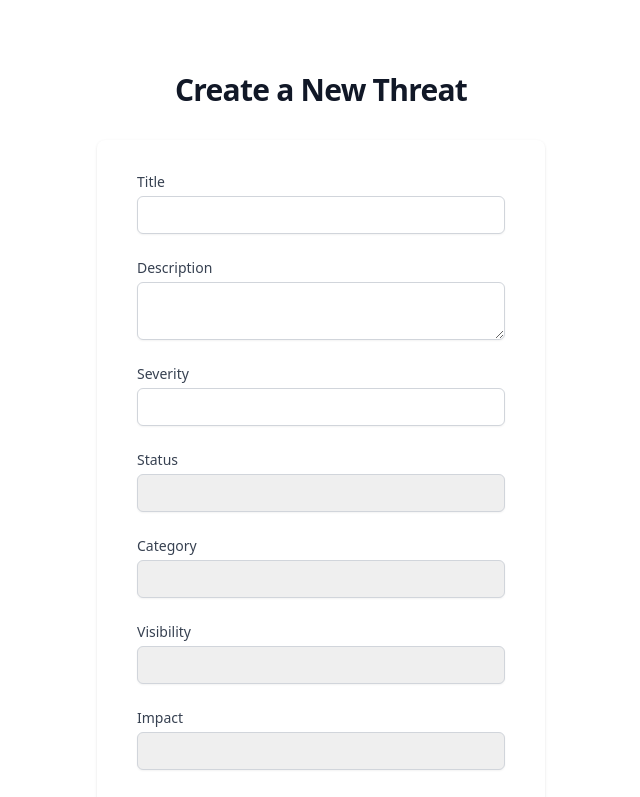
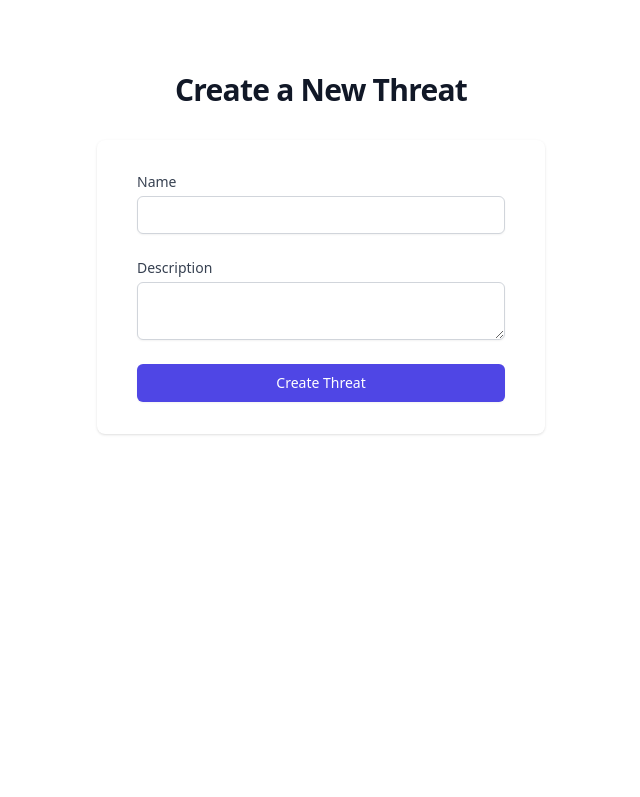
Before and after one commit to Patossium/Frontendas, a Nuxt app in the folder Frontendas/: page /createThreat in a window 1280 px wide. Shown: the top 797 px of the page, without its empty margins (319-959 px from the left). Built offline with nearby package versions, Linux system fonts and the light colour scheme.

Commit message:
updating

```diff
--- a/Frontendas/components/createThreat.vue
+++ b/Frontendas/components/createThreat.vue
@@ -9,9 +9,9 @@
           <form @submit.prevent="handleCreateThreat" class="space-y-6">
             <!-- Title -->
             <div>
-              <label for="title" class="block text-sm font-medium text-gray-700">Title</label>
+              <label for="title" class="block text-sm font-medium text-gray-700">Name</label>
               <div class="mt-1">
-                <input id="title" v-model="Title" name="title" type="text" required class="block w-full appearance-none rounded-md border border-gray-300 px-3 py-2 placeholder-gray-400 shadow-sm focus:border-indigo-500 focus:outline-none focus:ring-indigo-500 sm:text-sm" />
+                <input id="title" v-model="Name" name="name" type="text" required class="block w-full appearance-none rounded-md border border-gray-300 px-3 py-2 placeholder-gray-400 shadow-sm focus:border-indigo-500 focus:outline-none focus:ring-indigo-500 sm:text-sm" />
               </div>
             </div>
 
@@ -19,99 +19,10 @@
             <div>
               <label for="description" class="block text-sm font-medium text-gray-700">Description</label>
               <div class="mt-1">
-                <textarea id="description" v-model="Description" name="description" required class="block w-full appearance-none rounded-md border border-gray-300 px-3 py-2 placeholder-gray-400 shadow-sm focus:border-indigo-500 focus:outline-none focus:ring-indigo-500 sm:text-sm"></textarea>
+                <textarea id="description" v-model="Description" name="description" type="text" required class="block w-full appearance-none rounded-md border border-gray-300 px-3 py-2 placeholder-gray-400 shadow-sm focus:border-indigo-500 focus:outline-none focus:ring-indigo-500 sm:text-sm"></textarea>
               </div>
             </div>
 
-            <!-- Date fields -->
-
-            <!-- Severity -->
-            <div>
-              <label for="severity" class="block text-sm font-medium text-gray-700">Severity</label>
-              <div class="mt-1">
-                <input id="severity" v-model="Severity" name="severity" type="number" required class="block w-full appearance-none rounded-md border border-gray-300 px-3 py-2 placeholder-gray-400 shadow-sm focus:border-indigo-500 focus:outline-none focus:ring-indigo-500 sm:text-sm" />
-              </div>
-            </div>
-
-            <!-- Status -->
-            <div>
-              <label for="status" class="block text-sm font-medium text-gray-700">Status</label>
-              <div class="mt-1">
-                <select id="status" v-model="Status" name="status" required class="block w-full appearance-none rounded-md border border-gray-300 px-3 py-2 placeholder-gray-400 shadow-sm focus:border-indigo-500 focus:outline-none focus:ring-indigo-500 sm:text-sm">
-                  <option value="Open">Open</option>
-                  <option value="Closed">Closed</option>
-                  <option value="UnderInvestigation">Under Investigation</option>
-                </select>
-              </div>
-            </div>
-
-            <!-- Category -->
-            <div>
-              <label for="category" class="block text-sm font-medium text-gray-700">Category</label>
-              <div class="mt-1">
-                <select id="category" v-model="Category" name="category" required class="block w-full appearance-none rounded-md border border-gray-300 px-3 py-2 placeholder-gray-400 shadow-sm focus:border-indigo-500 focus:outline-none focus:ring-indigo-500 sm:text-sm">
-                  <option value="Malware">Malware</option>
-                  <option value="Phishing">Phishing</option>
-                  <option value="Ransomware">Ransomware</option>
-                  <option value="InsiderThreat">Insider Threat</option>
-                  <option value="SocialEngineering">Social Engineering</option>
-                  <option value="DoS">DoS</option>
-                  <option value="DDoS">DDoS</option>
-                  <option value="AdvancedPersistentThreat">Advanced Persistent Threat</option>
-                  <option value="SupplyChainAttack">Supply Chain Attack</option>
-                  <option value="ZeroDayExploit">Zero Day Exploit</option>
-                  <option value="CredentialBasedThreat">Credential Based Threat</option>
-                  <option value="IoTThreat">IoT Threat</option>
-                  <option value="ManInTheMiddleAttack">Man In The Middle Attack</option>
-                  <option value="DataBreach">Data Breach</option>
-                  <option value="CloudSecurity">Cloud Security</option>
-                  <option value="Cryptojacking">Cryptojacking</option>
-                  <option value="PhysicalThreat">Physical Threat</option>
-                  <option value="WeakConfiguration">Weak Configuration</option>
-                  <option value="EmailThreat">Email Threat</option>
-                  <option value="MobileThreat">Mobile Threat</option>
-                </select>
-              </div>
-            </div>
-
-            <!-- Visibility -->
-            <div>
-              <label for="visibility" class="block text-sm font-medium text-gray-700">Visibility</label>
-              <div class="mt-1">
-                <select id="visibility" v-model="Visibility" name="visibility" required class="block w-full appearance-none rounded-md border border-gray-300 px-3 py-2 placeholder-gray-400 shadow-sm focus:border-indigo-500 focus:outline-none focus:ring-indigo-500 sm:text-sm">
-                  <option value="Public">Public</option>
-                  <option value="Internal">Internal</option>
-                </select>
-              </div>
-            </div>
-
-            <!-- Impact -->
-            <div>
-              <label for="impact" class="block text-sm font-medium text-gray-700">Impact</label>
-              <div class="mt-1">
-                <select id="impact" v-model="Impact" name="impact" required class="block w-full appearance-none rounded-md border border-gray-300 px-3 py-2 placeholder-gray-400 shadow-sm focus:border-indigo-500 focus:outline-none focus:ring-indigo-500 sm:text-sm">
-                  <option value="Financial">Financial</option>
-                  <option value="Operational">Operational</option>
-                  <option value="Reputational">Reputational</option>
-                </select>
-              </div>
-            </div>
-
-            <div>
-              <label for="source" class="block text-sm font-medium text-gray-700">Source</label>
-              <div class="mt-1">
-                <input id="title" v-model="Source" name="title" type="text" required class="block w-full appearance-none rounded-md border border-gray-300 px-3 py-2 placeholder-gray-400 shadow-sm focus:border-indigo-500 focus:outline-none focus:ring-indigo-500 sm:text-sm" />
-              </div>
-            </div>
-
-            <div>
-              <label for="response" class="block text-sm font-medium text-gray-700">Response</label>
-              <div class="mt-1">
-                <input id="title" v-model="Response" name="title" type="text" required class="block w-full appearance-none rounded-md border border-gray-300 px-3 py-2 placeholder-gray-400 shadow-sm focus:border-indigo-500 focus:outline-none focus:ring-indigo-500 sm:text-sm" />
-              </div>
-            </div>
-
-            <!-- User (manual selection) -->
 
             <!-- Submit Button -->
             <div>
@@ -128,29 +39,15 @@
   import { logedInFunctions } from "../composables/logedInFunctions.js";
 
   // Define the form fields
-  const Title = ref("");
+  const Name = ref("");
   const Description = ref("");
-  const Severity = ref("");
-  const Status = ref("");
-  const Category = ref("");
-  const Visibility = ref("");
-  const Impact = ref("");
-  const Source = ref("");
-  const Response = ref("");
   //const User = ref("");  // The selected user will be stored here
 
   const handleCreateThreat = async () => {
 
       const threatDetails = {
-        Title: Title.value,
-        Description: Description.value,
-        Severity: Severity.value,
-        Status: Status.value,
-        Category: Category.value,
-        Source: Source.value,
-        Visibility: Visibility.value,
-        Impact: Impact.value,
-        Response: Response.value
+        Name: Name.value,
+        Description: Description.value
       }
       try {
     const response = await logedInFunctions().postThreat(threatDetails);
--- a/Frontendas/models/SecurityThreat.js
+++ b/Frontendas/models/SecurityThreat.js
@@ -1,7 +1,7 @@
 export class SecurityThreat {
     constructor(data) {
         this.Id = data.id;
-        this.Title = data.title;
+        this.Name = data.name;
         this.Description = data.description;
         this.RelatedEvent = data.RelatedEvent;
     }
```
